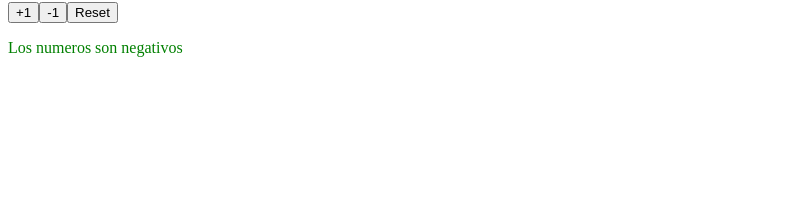
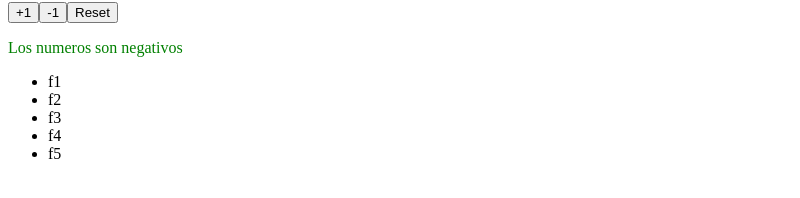
Before and after one commit to ssy01364/PrimerProyecto, an Angular app: page / in a window 1280 px wide. Shown: the part 168-366 px from the top of the page, without its empty margins (0-800 px from the left). Built offline with nearby package versions, Linux system fonts and the light colour scheme.

Commit message:
Frutas
Componente 5 frutas

```diff
--- a/src/app/app.html
+++ b/src/app/app.html
@@ -1,3 +1,4 @@
 <router-outlet>
   <app-semaforo></app-semaforo>
+  <app-frutas></app-frutas>
 </router-outlet>
--- a/src/app/app.ts
+++ b/src/app/app.ts
@@ -1,8 +1,9 @@
 import { Component, signal } from '@angular/core';
 import { RouterOutlet } from '@angular/router';
 import { Semaforo } from './components/semaforo/semaforo';
+import { Frutas } from './components/frutas/frutas';
 @Component({
-  imports: [RouterOutlet, Semaforo],
+  imports: [RouterOutlet, Semaforo, Frutas],
   selector: 'app-root',
   styleUrl: './app.css',
   templateUrl: './app.html',
--- /dev/null
+++ b/src/app/components/frutas/frutas.html
@@ -0,0 +1,7 @@
+<ul>
+    @for(fruta of frutas;track fruta){
+    <li>{{fruta}}</li>
+    }
+</ul>
+
+<!-- queremos que saga un pulgar hacia arriba si la fruta nos gusta-->
--- /dev/null
+++ b/src/app/components/frutas/frutas.ts
@@ -0,0 +1,12 @@
+import { Component } from '@angular/core';
+
+@Component({
+  imports: [],
+  selector: 'app-frutas',
+  styleUrl: './frutas.css',
+  templateUrl: './frutas.html',
+})
+
+export class Frutas {
+  frutas=["f1","f2","f3","f4","f5"];
+}
```
Also changed, not shown: src/app/components/frutas/frutas.css (added), 1 other file (tests, documents, lock files or other folders).
